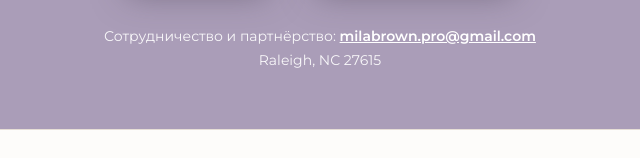
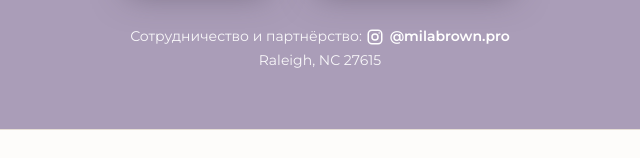
Before and after one commit to Serenitycode777/serenitychallenge21, a plain HTML site: page club/index.html in a window 1280 px wide. Shown: the part 4613-4771 px from the top of the page, 320-960 px from the left. Drawn offline with nearby package versions, Linux system fonts and the light colour scheme.

Commit message:
SM EVENTS: partnership contact – Instagram @milabrown.pro instead of email

```diff
--- a/club/index.html
+++ b/club/index.html
@@ -161,6 +161,8 @@ section{padding:56px 0}
 #contacts .c-btn{border-color:rgba(255,255,255,.6);box-shadow:0 14px 34px -18px rgba(61,54,70,.5)}
 #contacts .c-extra{color:rgba(255,255,255,.92)}
 #contacts .c-extra a{color:#fff}
+#contacts .ig-inline{display:inline-flex;align-items:center;gap:6px;text-decoration:none;vertical-align:middle}
+#contacts .ig-inline svg{width:18px;height:18px}
 footer{border-top:1px solid var(--line);padding:30px 0 40px;text-align:center;color:var(--ink-soft);font-size:13px}
 footer img{height:54px;width:auto;margin:0 auto 10px}
 footer a{color:var(--sage-deep);text-decoration:none;font-weight:600}
@@ -364,7 +366,7 @@ footer a{color:var(--sage-deep);text-decoration:none;font-weight:600}
         <a class="c-btn" href="https://www.instagram.com/serenity_moon_circle" target="_blank" rel="noopener"><span class="ic" style="background:linear-gradient(135deg,#F2A23A,#D3418B 55%,#7B4CC2)"><svg viewBox="0 0 24 24" fill="none" stroke="currentColor" stroke-width="2"><rect x="3" y="3" width="18" height="18" rx="5"/><circle cx="12" cy="12" r="4"/><circle cx="17.5" cy="6.5" r="1" fill="currentColor" stroke="none"/></svg></span><span>Instagram<small>@serenity_moon_circle</small></span></a>
       </div>
       <div class="c-extra">
-        Сотрудничество и партнёрство: <a href="mailto:milabrown.pro@gmail.com">milabrown.pro@gmail.com</a><br>
+        Сотрудничество и партнёрство: <a class="ig-inline" href="https://www.instagram.com/milabrown.pro/" target="_blank" rel="noopener"><svg viewBox="0 0 24 24" fill="none" stroke="currentColor" stroke-width="2"><rect x="3" y="3" width="18" height="18" rx="5"/><circle cx="12" cy="12" r="4"/><circle cx="17.5" cy="6.5" r="1" fill="currentColor" stroke="none"/></svg>@milabrown.pro</a><br>
         Raleigh, NC 27615
       </div>
     </div>
```
